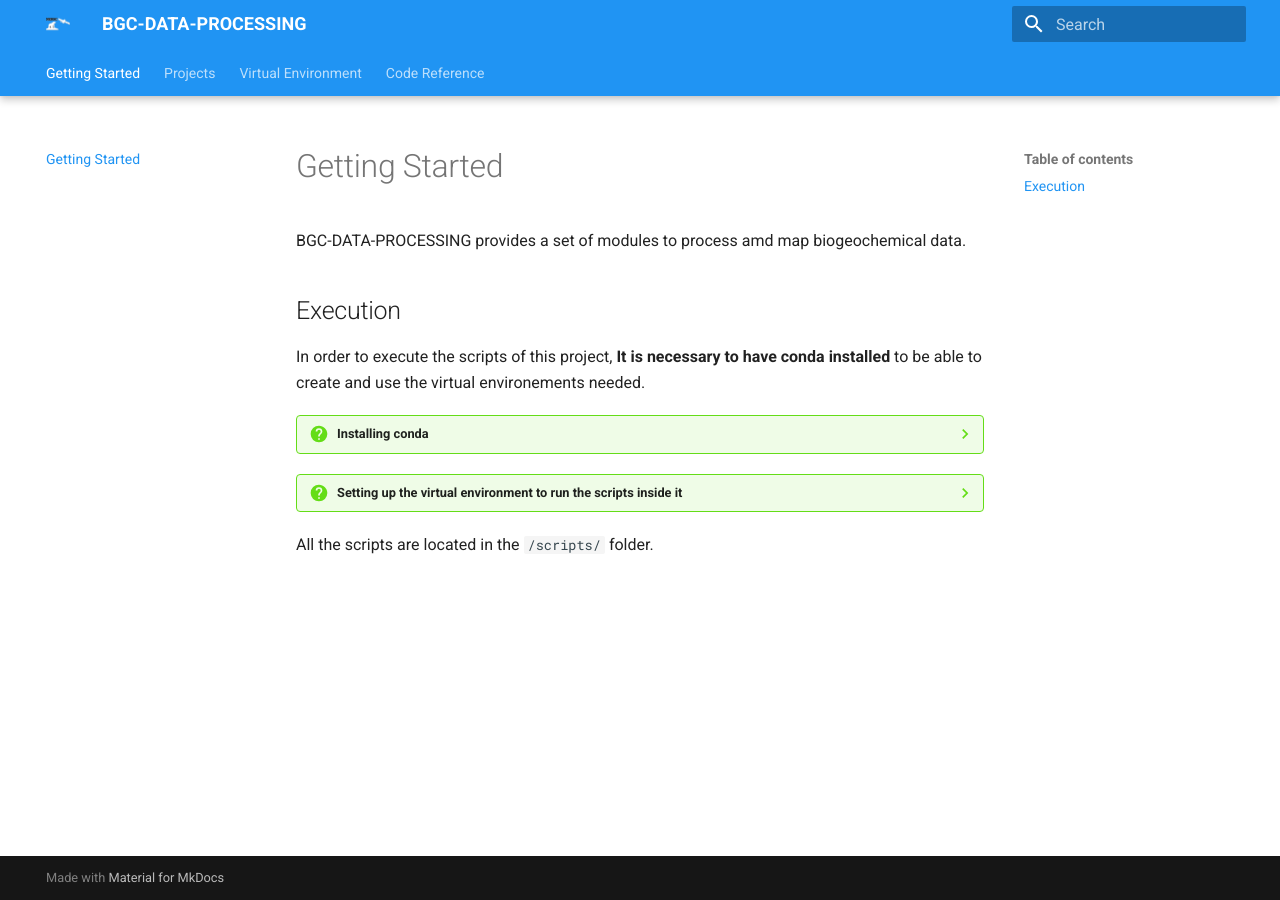
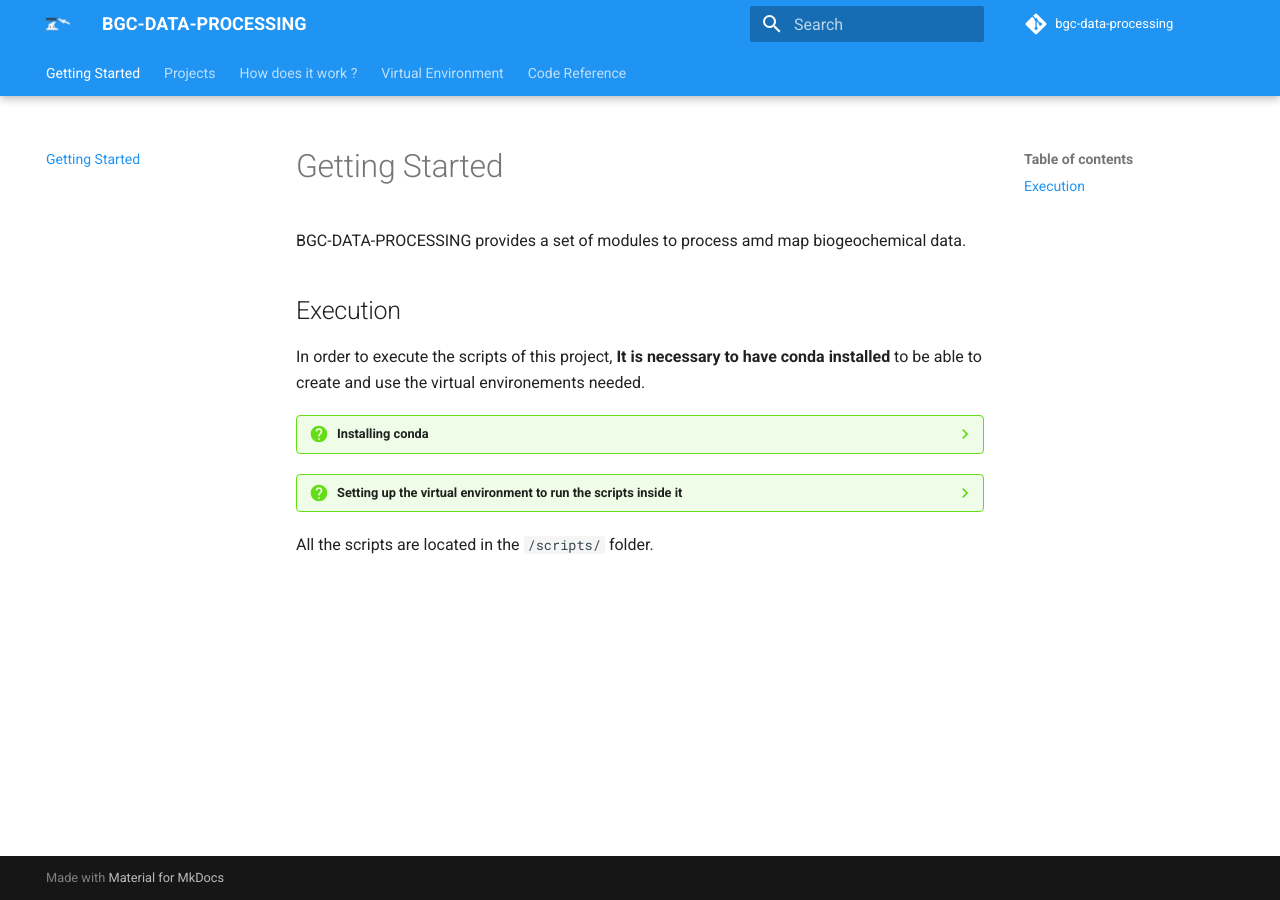
Before and after one commit to grigaut/bgc-data-processing, an MkDocs documentation site: the page built from docs/index.md, in a window 1280 px wide. Built offline with MkDocs 1.6.1 and Material for MkDocs 9.7.7, drawn with Linux system fonts in a browser that asks for light colours; comment, search, counter and statistics services are not loaded; some of the changed lines change nothing that is shown.

Commit message:
refactor: new docs site structure

```diff
--- a/mkdocs.yml
+++ b/mkdocs.yml
@@ -1,4 +1,8 @@
 site_name: BGC-DATA-PROCESSING
+# Add repository metadate for more integration and ease-of-use
+repo_name: bgc-data-processing
+repo_url: https://github.com/grigaut/bgc-data-processing
+
 theme:
   name: "material"
   logo: assets/logo/NERSC.png
@@ -19,7 +23,15 @@
   - Projects:
     - projects/data_aggregator.md
     - projects/mapper.md
-  - Virtual Environment: virtual_env.md
+  - How does it work ?:
+    - how_it_works/index.md
+    - how_it_works/variable_set_up.md
+    - how_it_works/provider_set_up.md
+    - how_it_works/data_loading.md
+    - how_it_works/data_aggregation.md
+    - how_it_works/plotting.md
+  - Virtual Environment:
+    - virtual_env/index.md
   - Code Reference: reference/
 
 plugins:
```
Also changed, not shown: docs/how_it_works/data_aggregation.md (added), docs/how_it_works/data_loading.md (added), docs/how_it_works/index.md (added), docs/how_it_works/plotting.md (added), docs/how_it_works/provider_set_up.md (added), docs/how_it_works/variable_set_up.md (added).
